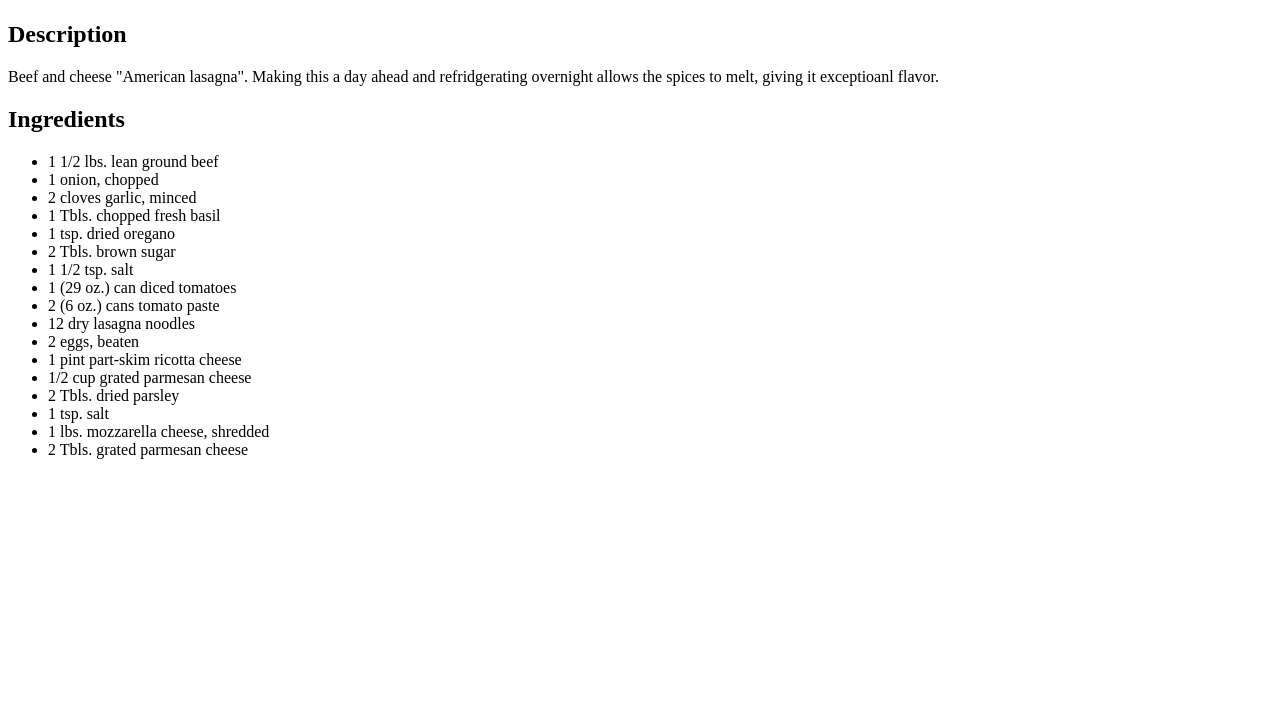
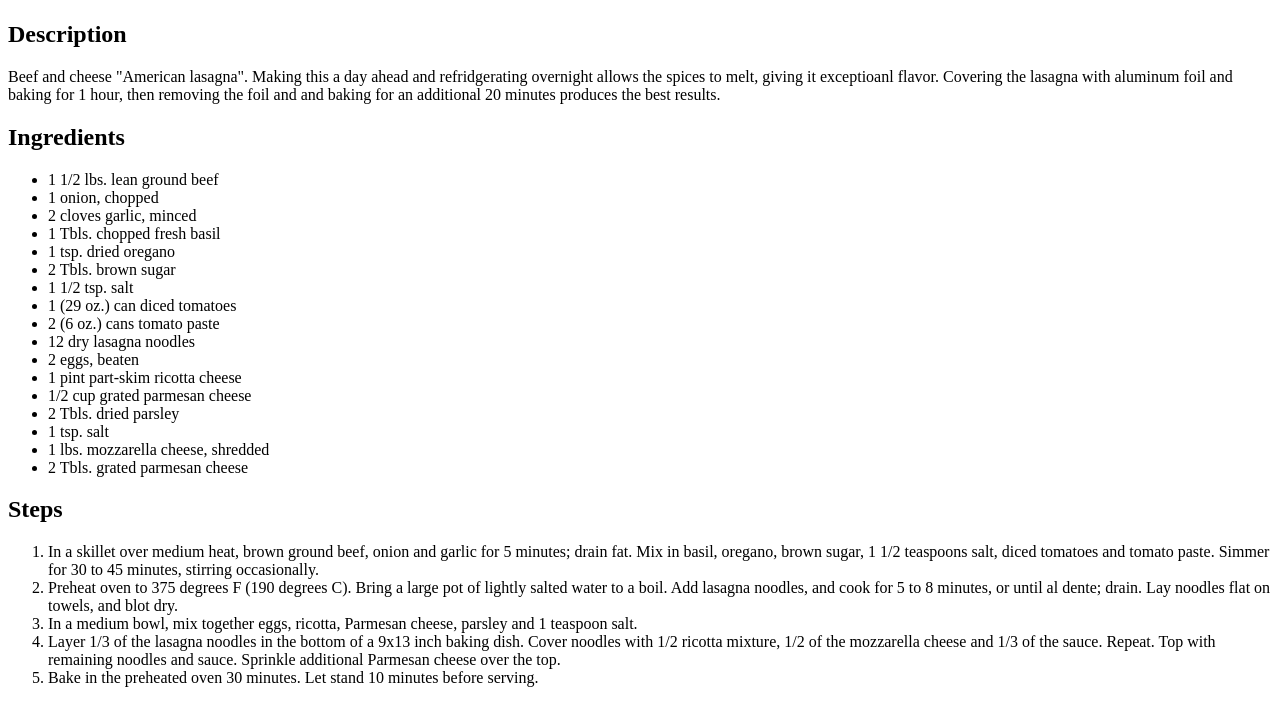
Before and after one commit to TylerDurden16/recipes-project, a plain HTML site: page recipes/lasagna.html in a window 1280 px wide. Shown: the part 283-986 px from the top of the page. Before the commit the page ends 800 px from the top, so only its background shows below. Drawn offline with Linux system fonts and the light colour scheme.

Commit message:
added steps, updated description

```diff
--- a/recipes/lasagna.html
+++ b/recipes/lasagna.html
@@ -8,7 +8,7 @@
         <h1>Lasagna</h1>
         <img src="../images/lasagna.jpg" height="200px">
         <h2>Description</h2>
-        <p>Beef and cheese "American lasagna". Making this a day ahead and refridgerating overnight allows the spices to melt, giving it exceptioanl flavor.</p>
+        <p>Beef and cheese "American lasagna". Making this a day ahead and refridgerating overnight allows the spices to melt, giving it exceptioanl flavor. Covering the lasagna with aluminum foil and baking for 1 hour, then removing the foil and and baking for an additional 20 minutes produces the best results.</p>
         <h2>Ingredients</h2>
         <ul>
             <li>1 1/2 lbs. lean ground beef</li>
@@ -29,6 +29,13 @@
             <li>1 lbs. mozzarella cheese, shredded</li>
             <li>2 Tbls. grated parmesan cheese</li>
         </ul>
-
+        <h2>Steps</h2>
+        <ol>
+            <li>In a skillet over medium heat, brown ground beef, onion and garlic for 5 minutes; drain fat. Mix in basil, oregano, brown sugar, 1 1/2 teaspoons salt, diced tomatoes and tomato paste. Simmer for 30 to 45 minutes, stirring occasionally.</li>
+            <li>Preheat oven to 375 degrees F (190 degrees C). Bring a large pot of lightly salted water to a boil. Add lasagna noodles, and cook for 5 to 8 minutes, or until al dente; drain. Lay noodles flat on towels, and blot dry.</li>
+            <li>In a medium bowl, mix together eggs, ricotta, Parmesan cheese, parsley and 1 teaspoon salt.</li>
+            <li>Layer 1/3 of the lasagna noodles in the bottom of a 9x13 inch baking dish. Cover noodles with 1/2 ricotta mixture, 1/2 of the mozzarella cheese and 1/3 of the sauce. Repeat. Top with remaining noodles and sauce. Sprinkle additional Parmesan cheese over the top.</li>
+            <li>Bake in the preheated oven 30 minutes. Let stand 10 minutes before serving.</li>
+        </ol>
     </body>
 </html>
```
